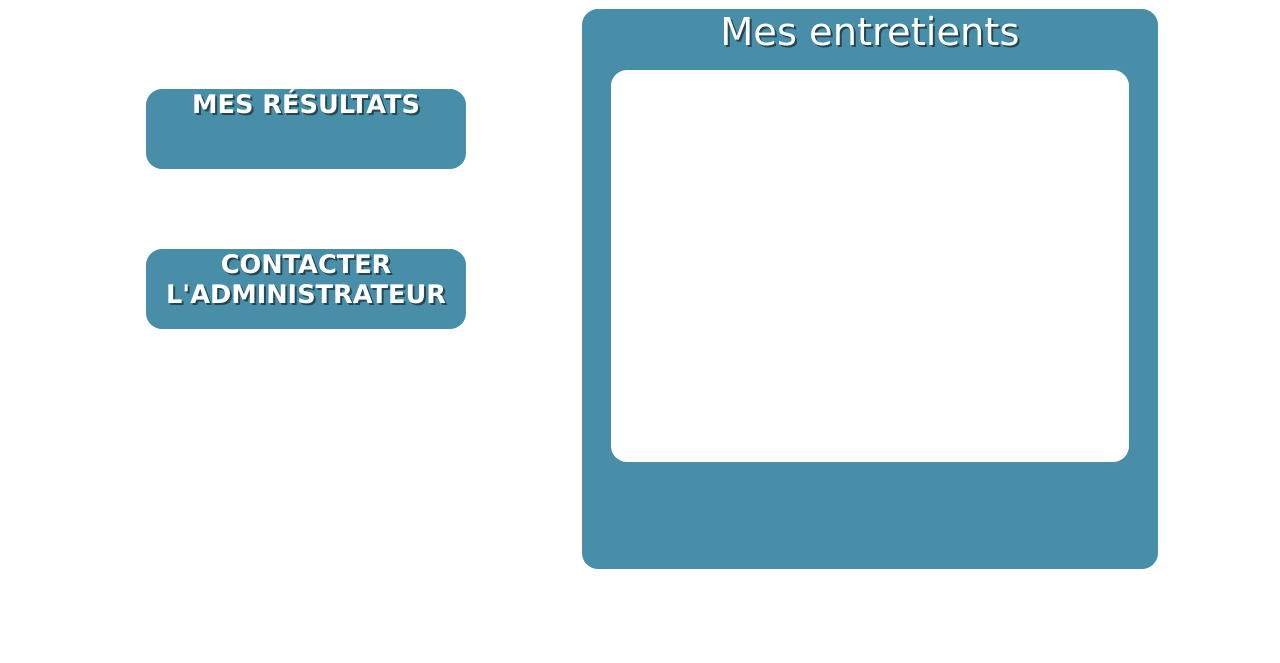
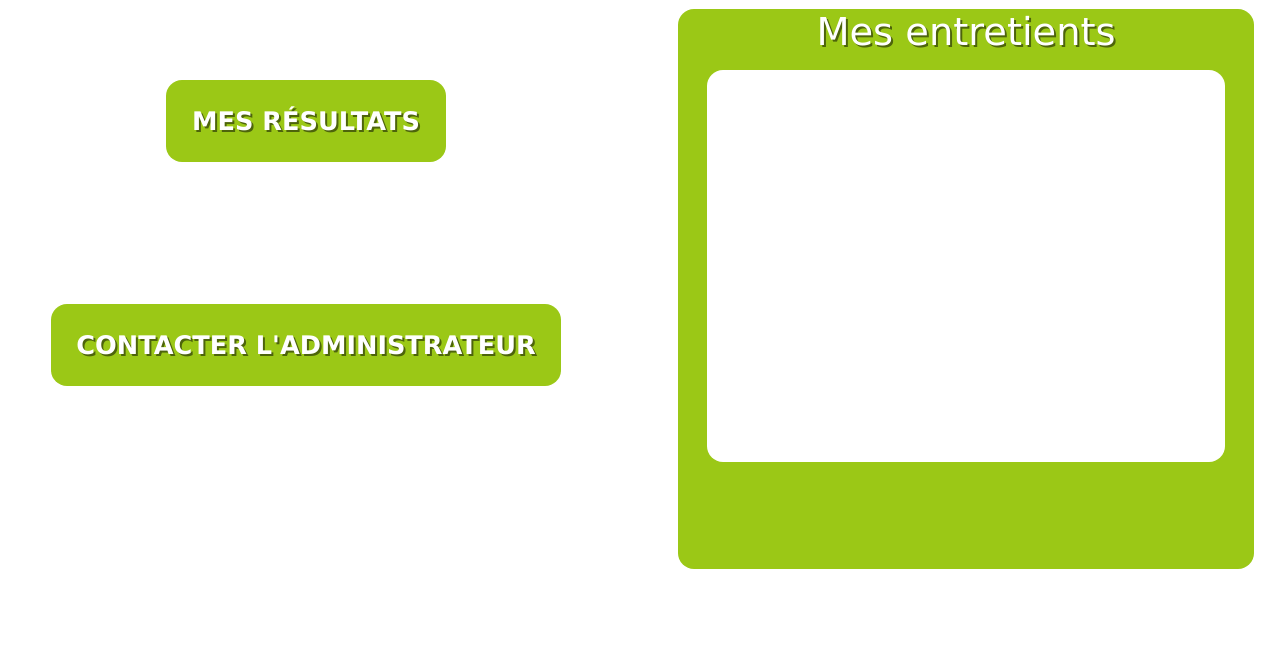
Before and after one commit to ForrayGabriel/INFO642_entretien, a PHP site: page /view/site/student_view.php in a window 1280 px wide. Shown: the part 137-800 px from the top of the page. Run offline with PHP 8.4, Linux system fonts and the light colour scheme.

Commit message:
Réarangement

```diff
--- a/css/student.css
+++ b/css/student.css
@@ -1,3 +1,7 @@
+:root {
+	--button-color: rgb(155,200,22);
+}
+
 #photo {
 	position: relative;
   text-align: center;
@@ -15,7 +19,9 @@
 #contenu {
 	padding: 10px;
 	height: 70vh;
-
+	width: 100%;
+	display: grid;
+	grid-template-columns: 50% 50%;
 
 }
 
@@ -28,35 +34,30 @@
 	display: inline-block;
 	justify-content:center;
 	align-items:center;
-	width:45%;
-	height:40%;
+	height: 100%;
+	display: grid;
+	grid-template-rows: 40% 40%;
 
 }
 
-
-
 #boutton1 {
-	/*aligner le texte parce que ça me casse les reins*/
 	text-align: center;
-	vertical-align: middle;
-	height: 10vh;
-	width: 25vw;
-	margin-left: 10vw;
-	margin-top: 10vh;
-	background-color: #488ea8;
+	padding: 2vw;
+	height: auto;
+	width: auto;
+	margin: auto;
+	background-color: var(--button-color);
 	border-radius: 2vh;
 
 }
 
 #boutton2 {
 	text-align: center;
-	vertical-align: middle;
-	height: 10vh;
-	width: 25vw;
-	margin-left: 10vw;
-	margin-top: 10vh;
-	margin-bottom: 10vh;
-	background-color: #488ea8;
+	padding: 2vw;
+	height: auto;
+	width: auto;
+	margin: auto;
+	background-color: var(--button-color);
 	border-radius: 2vh;
 }
 
@@ -66,13 +67,12 @@
 	font-size: 3vw;
 	font-family: 'Verdana';
 	text-align: center;
-	vertical-align: top;
-	align-items: center;
 	display: inline-block;
 	width: 45vw;
 	height: 100%;
 	border-radius: 2vh;
-	background-color: #488ea8;
+	background-color: var(--button-color);
+	margin: auto;
 
 }
 
```
